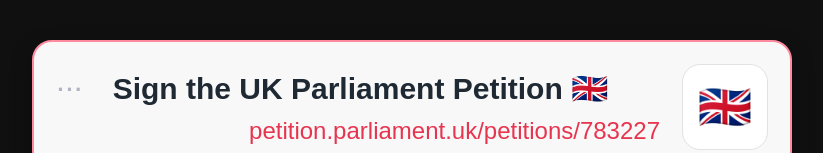
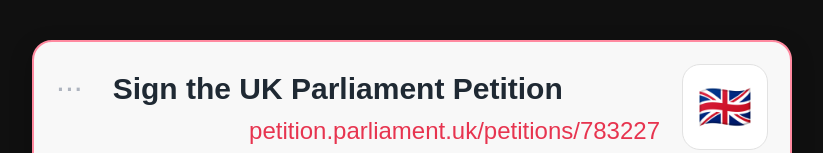
Before and after one commit to m4zzolin0/Links, a plain HTML site: page index.html in a window 1280 px wide. Shown: the top 153 px of the page, without its empty margins (228-1051 px from the left). Drawn offline with Linux system fonts and the light colour scheme.

Commit message:
Update index.html

```diff
--- a/index.html
+++ b/index.html
@@ -162,7 +162,7 @@
         <a class="link-card" href="https://petition.parliament.uk/petitions/783227" target="_blank" rel="noopener noreferrer">
       <div class="icon" style="background: white; border: 1px solid #e2e2e2; font-size: 44px;">🇬🇧</div>
       <div class="text">
-        <div class="title" dir="ltr" style="text-align: left;">Sign the UK Parliament Petition 🇬🇧</div>
+        <div class="title" dir="ltr" style="text-align: left;">Sign the UK Parliament Petition</div>
         <div class="url">petition.parliament.uk/petitions/783227</div>
       </div>
       <div class="dots">...</div>
```
